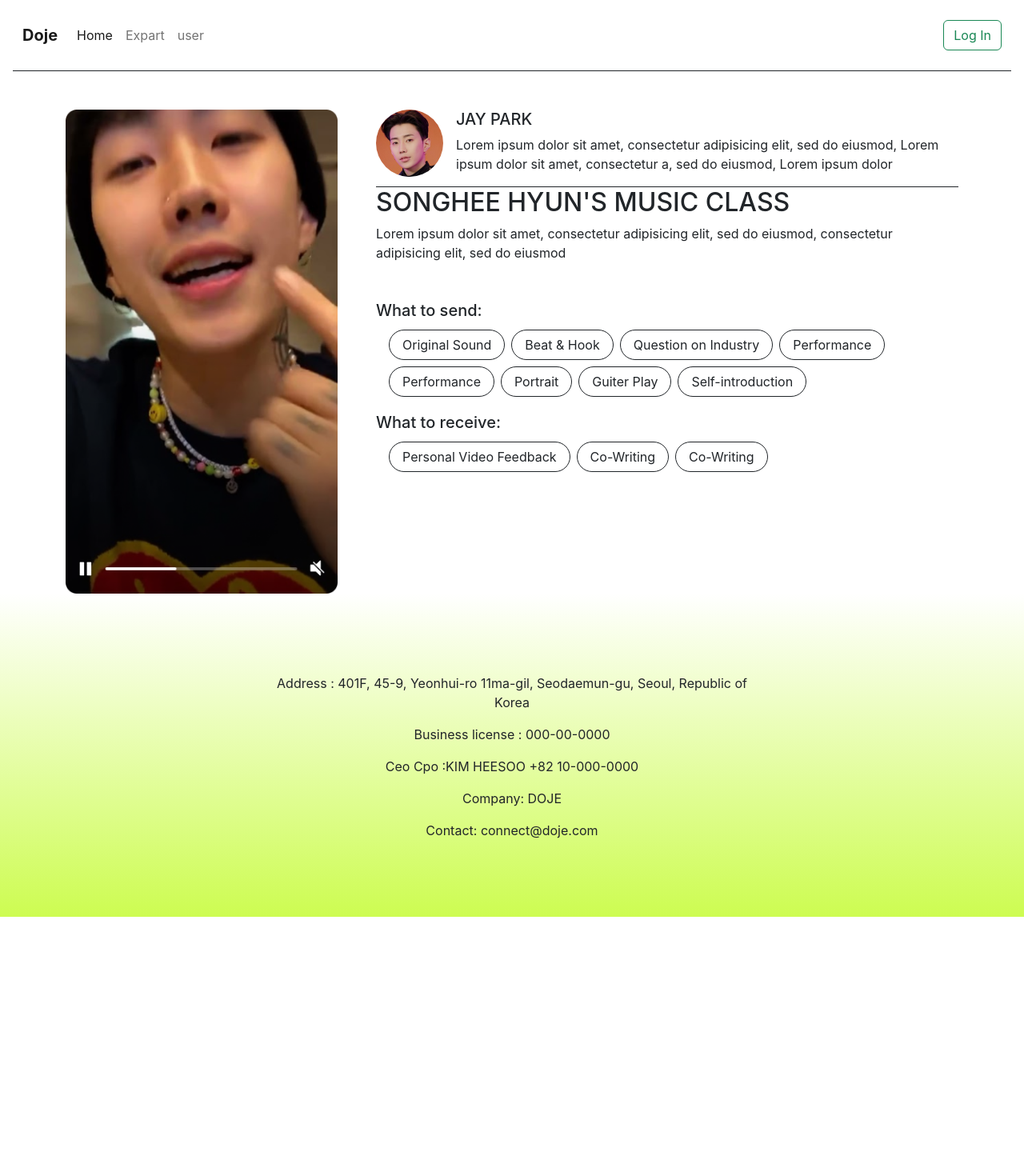
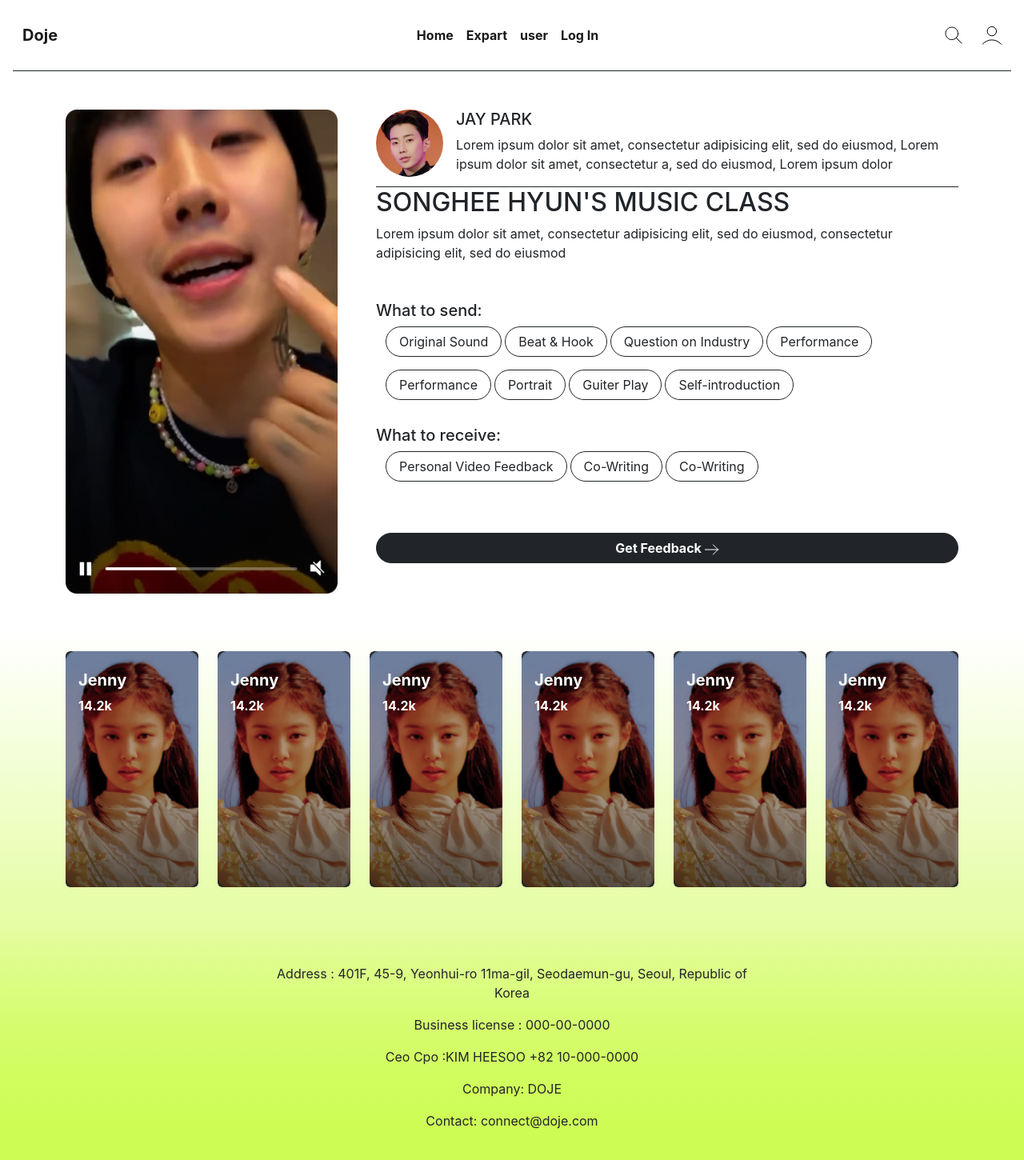
Before and after one commit to nipaaa/doje, a React (Create React App) app: page /expart in a window 1280 px wide. Shown: the top 1450 px of the page at 80% size. Before the commit the page ends 1146 px from the top, so only its background shows below. Built offline with nearby package versions, Linux system fonts and the light colour scheme.

Commit message:
login section add

```diff
--- a/src/App.css
+++ b/src/App.css
@@ -5,6 +5,5 @@
 }
 
 .footer{
-    padding: 100px 0 80px;
     background: linear-gradient(180deg, rgba(205, 252, 81, 0) 0%, #CDFC51 100%);
 }
--- a/src/App.js
+++ b/src/App.js
@@ -18,7 +18,6 @@ function App() {
         <Route path="logIn" element={<LogIn />} />
         <Route path="*" element={<NotFound />} />
       </Routes>
-     <Footer/>
     </div>
   );
 }
--- a/src/components/Expart/Expart.js
+++ b/src/components/Expart/Expart.js
@@ -1,87 +1,119 @@
-import React from 'react';
+import React from "react";
 import expart1 from "../../assets/section/expert3.png";
 import expart2 from "../../assets/section/expert1.png";
+import Gallary from "./Gallary";
+import arrow from "../../assets/icon/arrow.svg"
+import Footer from "../Shared/Footer";
 
 const Expart = () => {
   const allButton = [
     {
-            name:"Original Sound"
+      name: "Original Sound",
     },
     {
-            name:"Beat & Hook"
+      name: "Beat & Hook",
     },
     {
-            name:"Question on Industry"
+      name: "Question on Industry",
     },
     {
-            name:"Performance"
+      name: "Performance",
     },
     {
-            name:"Performance"
+      name: "Performance",
     },
     {
-            name:"Portrait"
+      name: "Portrait",
     },
     {
-            name:"Guiter Play"
+      name: "Guiter Play",
     },
     {
-            name:"Self-introduction"
+      name: "Self-introduction",
     },
     {
-            name:"Personal Video Feedback"
+      name: "Personal Video Feedback",
     },
     {
-            name:"Co-Writing"
+      name: "Co-Writing",
     },
     {
-            name:"Co-Writing"
+      name: "Co-Writing",
     },
-    ]
+  ];
   return (
-        <div className='container'>
-            <div className='row g-5'>
-            <div className='col-lg-4 col-sm-12'>
-            <img className='img-fluid' src={expart1} alt="" />
+ <div>
+     <div className="container">
+      <div className="row g-5">
+        <div className="col-lg-4 col-sm-12">
+          <img className="img-fluid" src={expart1} alt="" />
         </div>
-            <div className='col-lg-8 col-sm-12'>
-                <div className='d-flex border-bottom border-dark'>
-                    <div className='me-3'><img className='rounded-circle' src={expart2} alt="" /></div>
+        <div className="col-lg-8 col-sm-12">
+          <div className="d-flex border-bottom border-dark">
+            <div className="me-3">
+              <img className="rounded-circle" src={expart2} alt="" />
+            </div>
             <div>
               <h5>JAY PARK</h5>
-                        <p>Lorem ipsum dolor sit amet, consectetur adipisicing elit, sed do eiusmod, Lorem ipsum dolor sit amet, consectetur a, sed do eiusmod, Lorem ipsum dolor</p>
+              <p>
+                Lorem ipsum dolor sit amet, consectetur adipisicing elit, sed do
+                eiusmod, Lorem ipsum dolor sit amet, consectetur a, sed do
+                eiusmod, Lorem ipsum dolor
+              </p>
             </div>
-
           </div>
           <div>
             <h2>SONGHEE HYUN'S MUSIC CLASS</h2>
-                    <p>Lorem ipsum dolor sit amet, consectetur adipisicing elit, sed do eiusmod, consectetur adipisicing elit, sed do eiusmod</p>
+            <p>
+              Lorem ipsum dolor sit amet, consectetur adipisicing elit, sed do
+              eiusmod, consectetur adipisicing elit, sed do eiusmod
+            </p>
           </div>
-             <div className='my-5'>
+          <div className="my-5">
             <div>
               <h5>What to send:</h5>
               <div className="container d-flex flex-wrap mb-3">
-                    {
-                        allButton.slice(0,8).map((singleButton,index)=>  <button key={index} type="button" class="btn btn-outline-dark rounded-pill px-3 m-1">
+                {allButton.slice(0, 8).map((singleButton, index) => (
+                  <button
+                    key={index}
+                    type="button"
+                    class="btn btn-outline-dark rounded-pill px-3 me-1 mb-3"
+                  >
                     {singleButton.name}
-                      </button>)
-                    }
+                  </button>
+                ))}
               </div>
             </div>
             <div>
               <h5>What to receive:</h5>
               <div className="container d-flex flex-wrap">
-                    {
-                        allButton.slice(8,12).map((singleButton,index)=>  <button key={index} type="button" class="btn btn-outline-dark rounded-pill px-3 m-1">
+                {allButton.slice(8, 12).map((singleButton, index) => (
+                  <button
+                    key={index}
+                    type="button"
+                    class="btn btn-outline-dark rounded-pill px-3 me-1 mb-3"
+                  >
                     {singleButton.name}
-                      </button>)
-                    }
+                  </button>
+                ))}
               </div>
             </div>
           </div>
+          <div class="d-grid">
+            <button class="btn btn-dark rounded-pill fw-bolder" type="button">
+              Get Feedback <img src={arrow} alt="" />
+            </button>
+          </div>
+
         </div>
       </div>
 
+
+    </div>
+      <div className="footer">
+      <Gallary/>
+      <Footer/>
+      </div>
  </div>
   );
 };
--- /dev/null
+++ b/src/components/Expart/Gallary.js
@@ -0,0 +1,56 @@
+import React from 'react';
+import girl from "../../assets/section/highlight1.png"
+
+const Gallary = () => {
+    const gallary = [
+        {
+            name:"Jenny",
+            picture: girl,
+            likes: "14.2k"
+        },
+        {
+            name:"Jenny",
+            picture: girl,
+            likes: "14.2k"
+        },
+        {
+            name:"Jenny",
+            picture: girl,
+            likes: "14.2k"
+        },
+        {
+            name:"Jenny",
+            picture: girl,
+            likes: "14.2k"
+        },
+        {
+            name:"Jenny",
+            picture: girl,
+            likes: "14.2k"
+        },
+        {
+            name:"Jenny",
+            picture: girl,
+            likes: "14.2k"
+        }
+    ]
+    return (
+     <div className='container'>
+           <div className='row my-5 g-4'>
+            {
+                gallary.map((pic,index)=>   <div key={index} className="col-lg-2 ">
+                <div class="card border-0 text-bg-dark">
+                  <img src={pic.picture} class="card-img" alt="..." />
+                  <div class="card-img-overlay ">
+                    <h5 class="card-title fw-bolder pt-2">{pic.name}</h5>
+                    <p class="card-text fw-bolder">{pic.likes}</p>
+                  </div>
+                </div>
+              </div>)
+            }
+        </div>
+     </div>
+    );
+};
+
+export default Gallary;
--- a/src/components/Home/Faq.js
+++ b/src/components/Home/Faq.js
@@ -18,7 +18,7 @@ const Faq = () => {
     ]
     return (
         <div className='container my-5'>
-             <div class="accordion accordion-flush" id="accordionFlushExample">
+             <div class="accordion accordion-flush bg-transparent" id="accordionFlushExample">
              {
                 faqs.map((faq,index)=> <div key={index} class="accordion-item">
                 <h2 class="accordion-header" id="flush-headingOne">
--- a/src/components/Home/Home.js
+++ b/src/components/Home/Home.js
@@ -1,4 +1,5 @@
 import React from 'react';
+import Footer from '../Shared/Footer';
 import Album from './Album';
 import Banner from './Banner';
 import Faq from './Faq';
@@ -10,7 +11,11 @@ const Home = () => {
            <Banner/>
            <TabSection/>
            <Album/>
+           <div className='footer'>
            <Faq/>
+           <Footer/>
+           </div>
+
         </div>
     );
 };
--- a/src/components/Shared/Footer.js
+++ b/src/components/Shared/Footer.js
@@ -3,7 +3,7 @@ import React from 'react';
 const Footer = () => {
     return (
         <div>
-              <div className='text-center footer'>
+              <div className='text-center footer py-5'>
                     <p>Address : 401F, 45-9, Yeonhui-ro 11ma-gil, Seodaemun-gu, Seoul, Republic of <br/> Korea
                     </p>
                     <p>Business license : 000-00-0000</p>
--- a/src/components/Shared/Header.js
+++ b/src/components/Shared/Header.js
@@ -1,5 +1,8 @@
 import React from 'react';
 import { Link } from 'react-router-dom';
+import search from "../../assets/icon/search.svg";
+import account from "../../assets/icon/account.svg";
+
 
 const Header = () => {
     return (
@@ -11,21 +14,25 @@ const Header = () => {
           </button>
           <a class="navbar-brand fw-bolder" href="#">Doje</a>
           <div class="collapse navbar-collapse" id="navbarTogglerDemo03">
-            <ul class="navbar-nav me-auto mb-2 mb-lg-0">
+            <ul class="navbar-nav mx-auto mb-2 mb-lg-0">
               <li class="nav-item">
-                <Link to="/" class="nav-link active" >Home</Link>
+                <Link to="/" class="nav-link active fw-bolder" >Home</Link>
               </li>
               <li class="nav-item">
-                <Link to="expart" class="nav-link" href="#">Expart</Link>
+                <Link to="expart" class="nav-link active fw-bolder" href="#">Expart</Link>
               </li>
-              <li class="nav-item">
-                <a class="nav-link" href="#">user</a>
+              <li  class="nav-item">
+                <Link to="/" class="nav-link active fw-bolder" href="#">user</Link>
+              </li>
+              <li  class="nav-item">
+                <Link to="/logIn" class="nav-link active fw-bolder" href="#">Log In</Link>
               </li>
 
             </ul>
-            <form >
-              <Link to="logIn" class="btn btn-outline-success" type="submit">Log In</Link>
-            </form>
+            <form class="d-flex" role="search">
+    <img className='me-4' src={search} alt="" />
+    <img src={account} alt="" />
+    </form>
           </div>
 
         </div>
--- a/src/components/Shared/LogIn.js
+++ b/src/components/Shared/LogIn.js
@@ -1,11 +1,62 @@
-import React from 'react';
+import React from "react";
+import google from "../../assets/icon/google.svg"
 
 const LogIn = () => {
-    return (
-        <div>
+  return (
+    <div className="footer py-5">
+      <div className="w-25 mx-auto pb-3">
+        <div className="border-bottom border-dark">
+        <input className="border-0 bg-transparent py-3" type="ID" placeholder="ID" />
+        </div>
+        <div className="border-bottom border-dark">
+        <input className="border-0 bg-transparent py-3" type="password" placeholder="Password" />
+        </div>
+        <p className="text-end pt-3">비밀번호 찾기</p>
+
+        <div class="d-grid my-5">
+          <button
+            class="btn btn-lg btn-outline-dark rounded-pill fw-bolder"
+            type="button"
+          >
+            LOG IN
+          </button>
+        </div>
+        <div class="d-grid my-2">
+          <button
+            class="btn btn-lg btn-dark rounded-pill fw-bolder"
+            type="button"
+          >
+            CREATE ACCOUNT
+          </button>
+        </div>
+
+        <div className="row my-2">
+            <div className="col-lg-6 col-sm-12">
+            <div class="d-flex align-items-center justify-content-center px-2">
+          <button
+            class="btn btn-lg btn-outline-dark rounded-pill fw-bolder"
+            type="button"
+          > <img className="me-2" src={google} alt="" />
+       GOOGLE
+          </button>
+        </div>
+            </div>
+            <div className="col-lg-6 col-sm-12">
+            <div class="d-flex align-items-center justify-content-center px-2">
+          <button
+            class="btn btn-lg btn-outline-dark rounded-pill fw-bolder"
+            type="button"
+          > <img className="me-2" src={google} alt="" />
+       GOOGLE
+          </button>
+        </div>
+            </div>
+
 
         </div>
-    );
+      </div>
+    </div>
+  );
 };
 
 export default LogIn;
```
Lines whose indentation alone changed are shown as unchanged.
